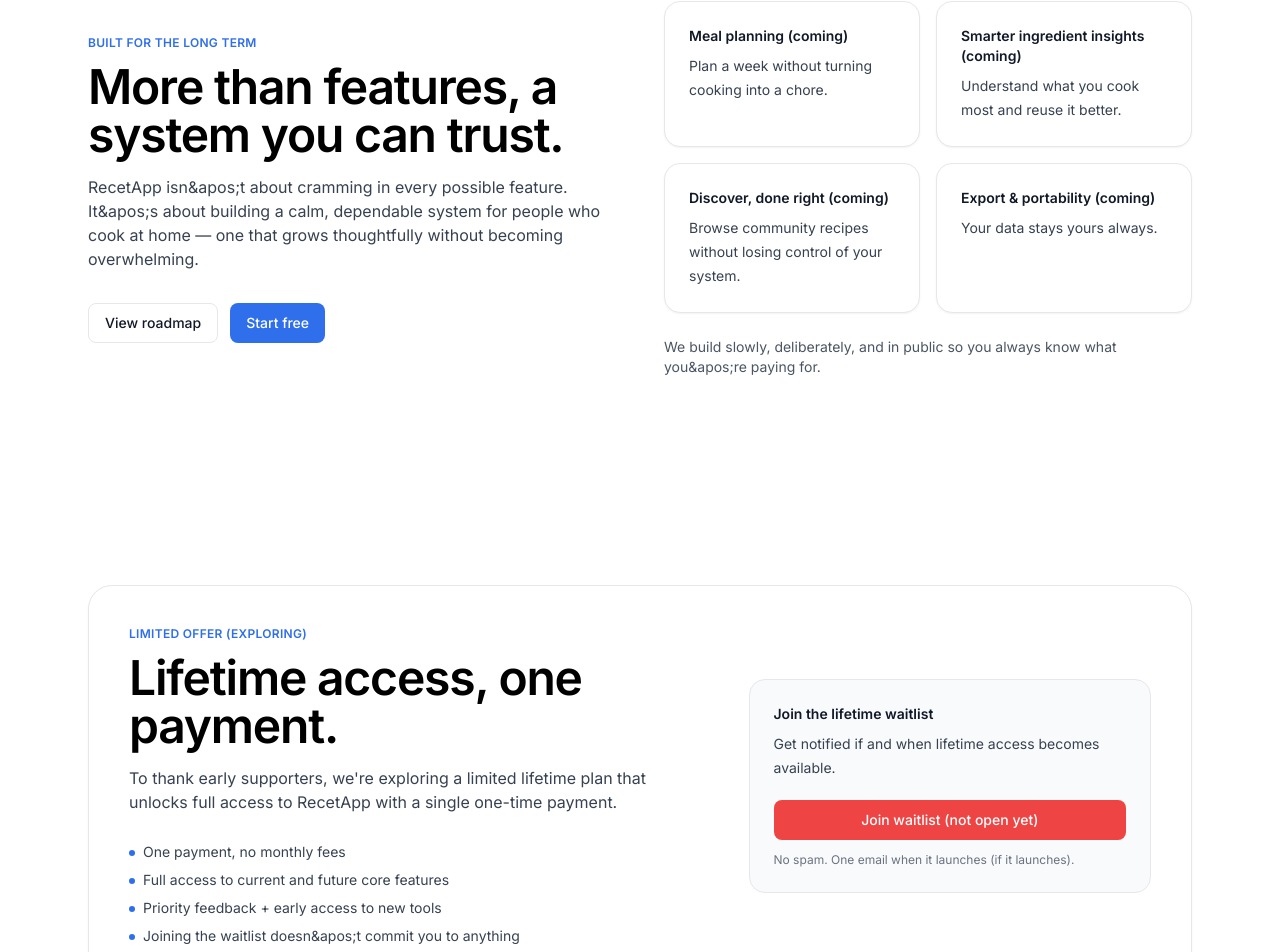
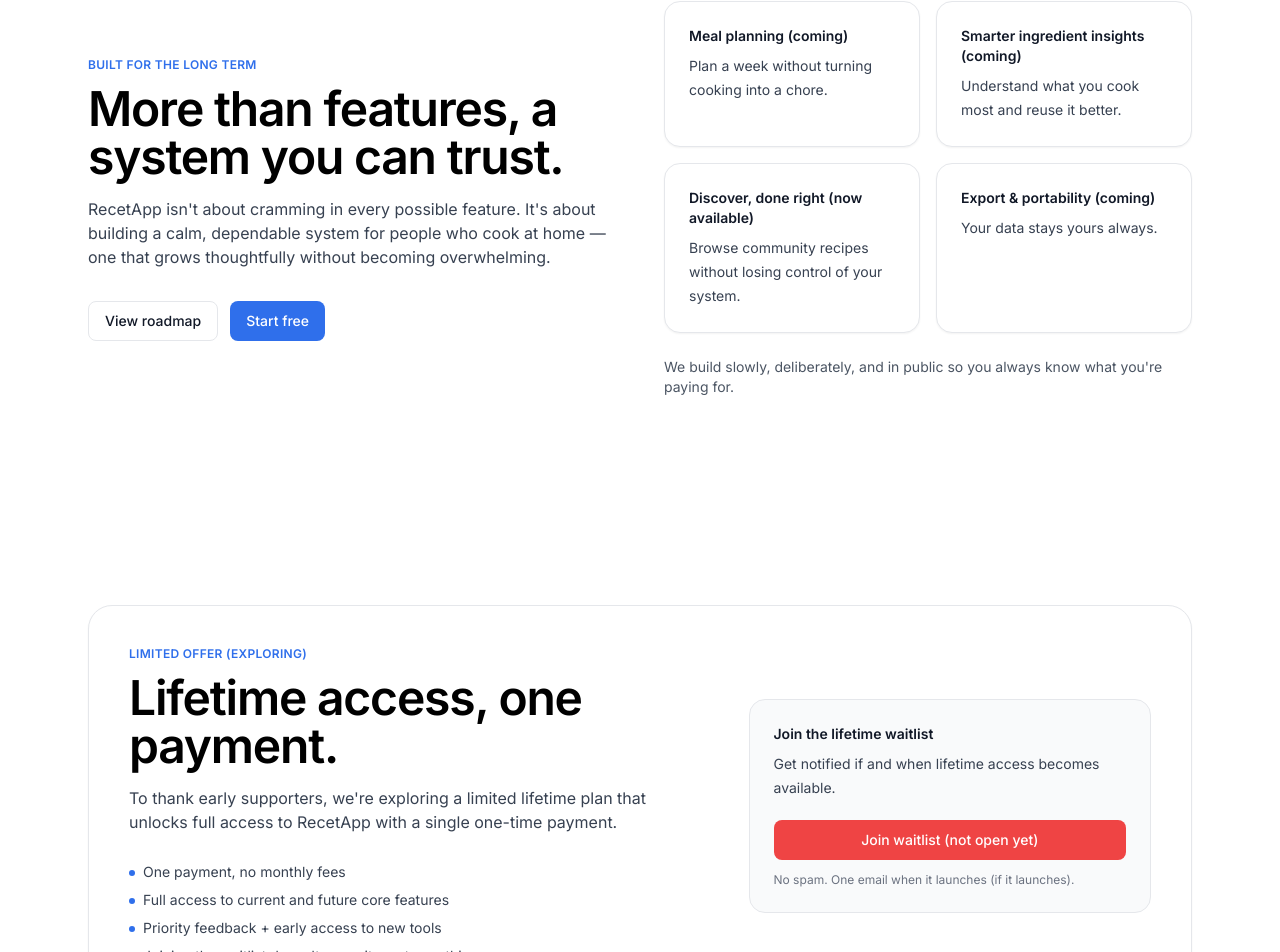
Before and after one commit to pschonffeldt/recetapp, a Next.js app: page /pricing in a window 1280 px wide. Shown: the part 2075-3027 px from the top of the page. Built offline with nearby package versions, Linux system fonts and the light colour scheme; a web font is replaced by a local one.

Commit message:
chore(marketing,pricing): improve naming, copy, and comments
- Rename row.cards.map callback variable from  to  for clearer intent
- Fix apostrophe-related copy issues on the pricing page
- Update and clarify inline comments
- Improve overall readability and developer experience in pricing code

```diff
--- a/app/(outsideapp)/(marketing)/pricing/page.tsx
+++ b/app/(outsideapp)/(marketing)/pricing/page.tsx
@@ -14,7 +14,7 @@ const VALUE_ROW = {
   eyebrow: "Built for the long term",
   title: "More than features, a system you can trust.",
   description:
-    "RecetApp isn&apos;t about cramming in every possible feature. It&apos;s about building a calm, dependable system for people who cook at home — one that grows thoughtfully without becoming overwhelming.",
+    "RecetApp isn't about cramming in every possible feature. It's about building a calm, dependable system for people who cook at home — one that grows thoughtfully without becoming overwhelming.",
   ctas: [
     {
       href: "/roadmap",
@@ -37,7 +37,7 @@ const VALUE_ROW = {
       body: "Understand what you cook most and reuse it better.",
     },
     {
-      title: "Discover, done right (coming)",
+      title: "Discover, done right (now available)",
       body: "Browse community recipes without losing control of your system.",
     },
     {
@@ -45,7 +45,7 @@ const VALUE_ROW = {
       body: "Your data stays yours always.",
     },
   ],
-  note: "We build slowly, deliberately, and in public so you always know what you&apos;re paying for.",
+  note: "We build slowly, deliberately, and in public so you always know what you're paying for.",
 } as const;
 
 const plans: Plan[] = [
@@ -157,7 +157,7 @@ export default function Page() {
       />
 
       {/* =========================
-          4) What you're investing in (value + roadmap)
+          4) Values & roadmap
          ========================= */}
       <SectionFeatures gapClassName="gap-24">
         {[VALUE_ROW].map((row) => (
@@ -178,18 +178,18 @@ export default function Page() {
                 </p>
 
                 <div className="mt-8 flex flex-wrap gap-3">
-                  {row.ctas.map((c) => (
+                  {row.ctas.map((button) => (
                     <Link
-                      key={c.href}
-                      href={c.href}
+                      key={button.href}
+                      href={button.href}
                       className={[
                         "inline-flex h-10 items-center justify-center rounded-lg px-4 text-sm font-medium transition-colors",
-                        c.variant === "primary"
+                        button.variant === "primary"
                           ? "bg-blue-600 text-white hover:bg-blue-500"
                           : "border border-gray-200 bg-white text-gray-900 hover:bg-gray-50",
                       ].join(" ")}
                     >
-                      {c.label}
+                      {button.label}
                     </Link>
                   ))}
                 </div>
@@ -198,16 +198,16 @@ export default function Page() {
             media={
               <div>
                 <div className="grid gap-4 md:grid-cols-2">
-                  {row.cards.map((c) => (
+                  {row.cards.map((cards) => (
                     <div
-                      key={c.title}
+                      key={cards.title}
                       className="rounded-2xl border border-gray-200 bg-white p-6 shadow-sm"
                     >
                       <div className="text-sm font-semibold text-gray-900">
-                        {c.title}
+                        {cards.title}
                       </div>
                       <p className="mt-2 text-sm leading-6 text-gray-700">
-                        {c.body}
+                        {cards.body}
                       </p>
                     </div>
                   ))}
@@ -230,7 +230,7 @@ export default function Page() {
           "One payment, no monthly fees",
           "Full access to current and future core features",
           "Priority feedback + early access to new tools",
-          "Joining the waitlist doesn&apos;t commit you to anything",
+          "Joining the waitlist doesn't commit you to anything",
         ]}
         cardTitle="Join the lifetime waitlist"
         cardDescription="Get notified if and when lifetime access becomes available."
```
